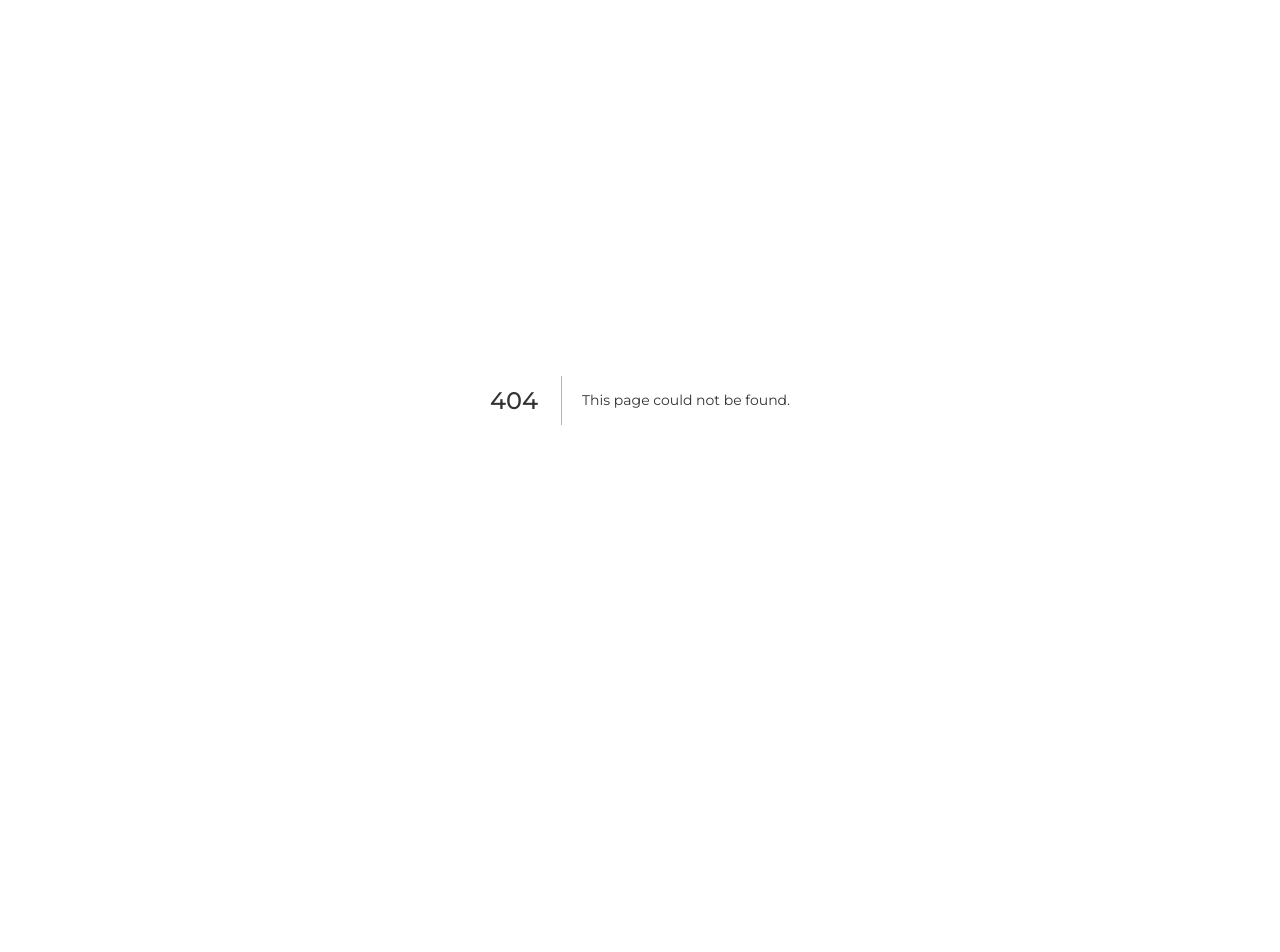
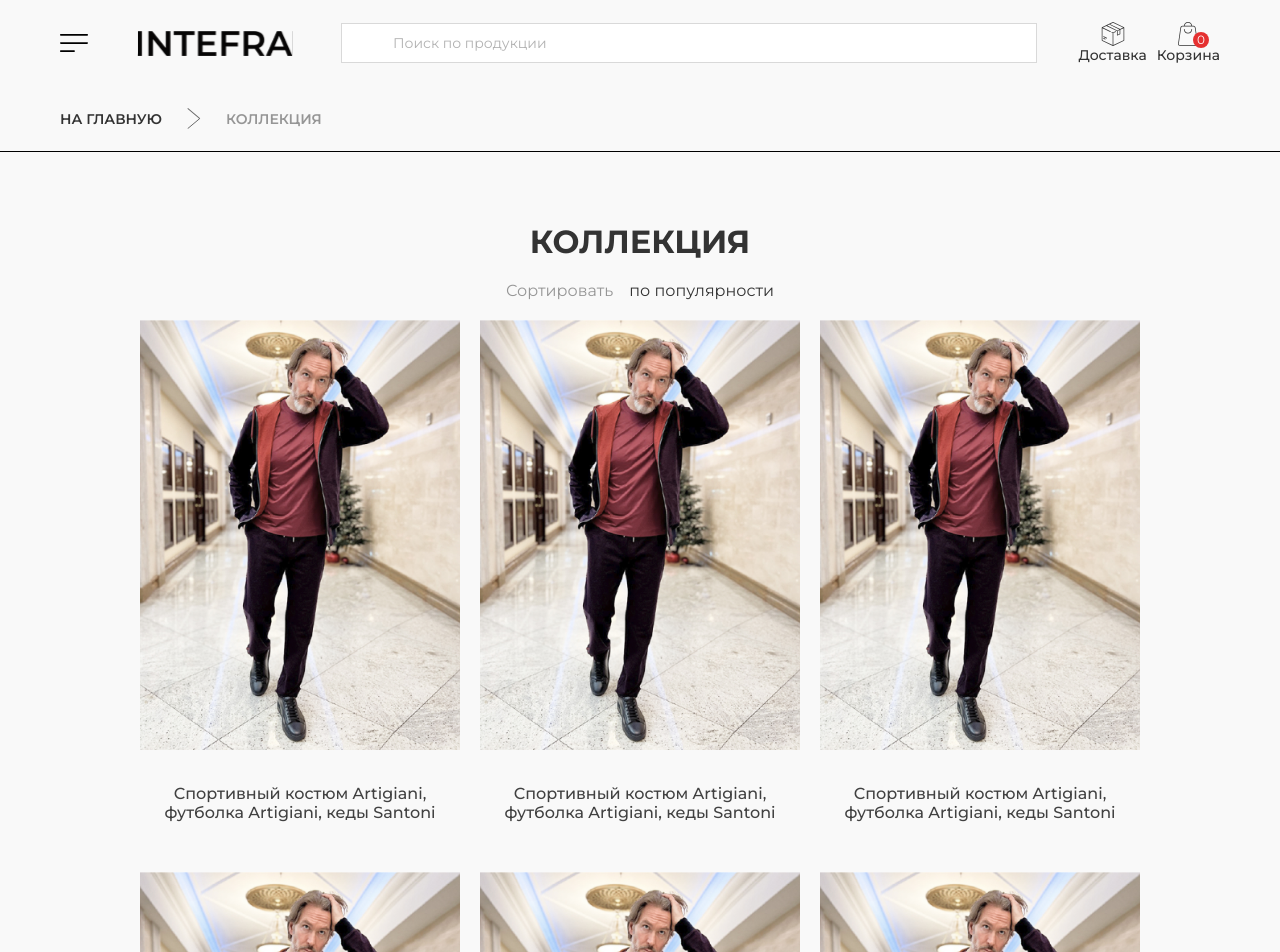
Before and after one commit to slumpthug/next-project, a Next.js app: page /assemblage in a window 1280 px wide. Before the commit this address had no page. Shown: the top 952 px of the page. Before the commit the page ends 800 px from the top, so only its background shows below. Built offline with nearby package versions, Linux system fonts and the light colour scheme.

Commit message:
added assemblage page and component

```diff
--- /dev/null
+++ b/components/assemblagecomp/Assemblage-style.module.css
@@ -0,0 +1,26 @@
+.container {
+    padding: 70px 100px;
+    display: flex;
+    flex-direction: column;
+    row-gap: 20px;
+    align-items: center;
+}
+
+.assemblagecomp__filter {
+    display: flex;
+    align-items: center;
+    column-gap: 16px;
+}
+
+.assemblagecomp__filter span {
+    font-weight: 400;
+    font-size: 16px;
+    color: #969696;
+}
+
+.assemblagecomp__wrapper {
+    display: flex;
+    justify-content: center;
+    flex-wrap: wrap;
+    gap: 20px;
+}
--- /dev/null
+++ b/components/assemblagecomp/Assemblagecomp.jsx
@@ -0,0 +1,34 @@
+import React from 'react';
+import css from './Assemblage-style.module.css';
+import Privilege from '../privilege/Privilege';
+import CollectionCard from '../collection-card/CollectionCard';
+import man from '../../public/collection/man.jpg';
+
+const Assemblagecomp = () => {
+    return (
+        <div className={css.assemblagecomp}>
+            <div className={css.container}>
+                <h1>КОЛЛЕКЦИЯ</h1>
+                <div className={css.assemblagecomp__filter}>
+                    <span>Сортировать</span>
+                    <div>по популярности</div>
+                </div>
+                <div className={css.assemblagecomp__wrapper}>
+                    <CollectionCard text='Спортивный костюм Artigiani, футболка Artigiani, кеды Santoni' img={man}/>
+                    <CollectionCard text='Спортивный костюм Artigiani, футболка Artigiani, кеды Santoni' img={man}/>
+                    <CollectionCard text='Спортивный костюм Artigiani, футболка Artigiani, кеды Santoni' img={man}/>
+                    <CollectionCard text='Спортивный костюм Artigiani, футболка Artigiani, кеды Santoni' img={man}/>
+                    <CollectionCard text='Спортивный костюм Artigiani, футболка Artigiani, кеды Santoni' img={man}/>
+                    <CollectionCard text='Спортивный костюм Artigiani, футболка Artigiani, кеды Santoni' img={man}/>
+                    <CollectionCard text='Спортивный костюм Artigiani, футболка Artigiani, кеды Santoni' img={man}/>
+                    <CollectionCard text='Спортивный костюм Artigiani, футболка Artigiani, кеды Santoni' img={man}/>
+                    <CollectionCard text='Спортивный костюм Artigiani, футболка Artigiani, кеды Santoni' img={man}/>
+                    <CollectionCard text='Спортивный костюм Artigiani, футболка Artigiani, кеды Santoni' img={man}/>
+                </div>
+                <Privilege/>
+            </div>
+        </div>
+    );
+};
+
+export default Assemblagecomp;
--- /dev/null
+++ b/src/pages/assemblage.jsx
@@ -0,0 +1,18 @@
+import React from 'react';
+import Header from '../../components/header/Header';
+import BottomHeader from '../../components/bottom-header/BottomHeader';
+import Footer from '../../components/footer/Footer';
+import Assemblagecomp from '../../components/assemblagecomp/Assemblagecomp';
+
+const assemblage = () => {
+    return (
+        <div>
+            <Header/>
+            <BottomHeader text='Коллекция' />
+            <Assemblagecomp/>
+            <Footer/>
+        </div>
+    );
+};
+
+export default assemblage;
```
